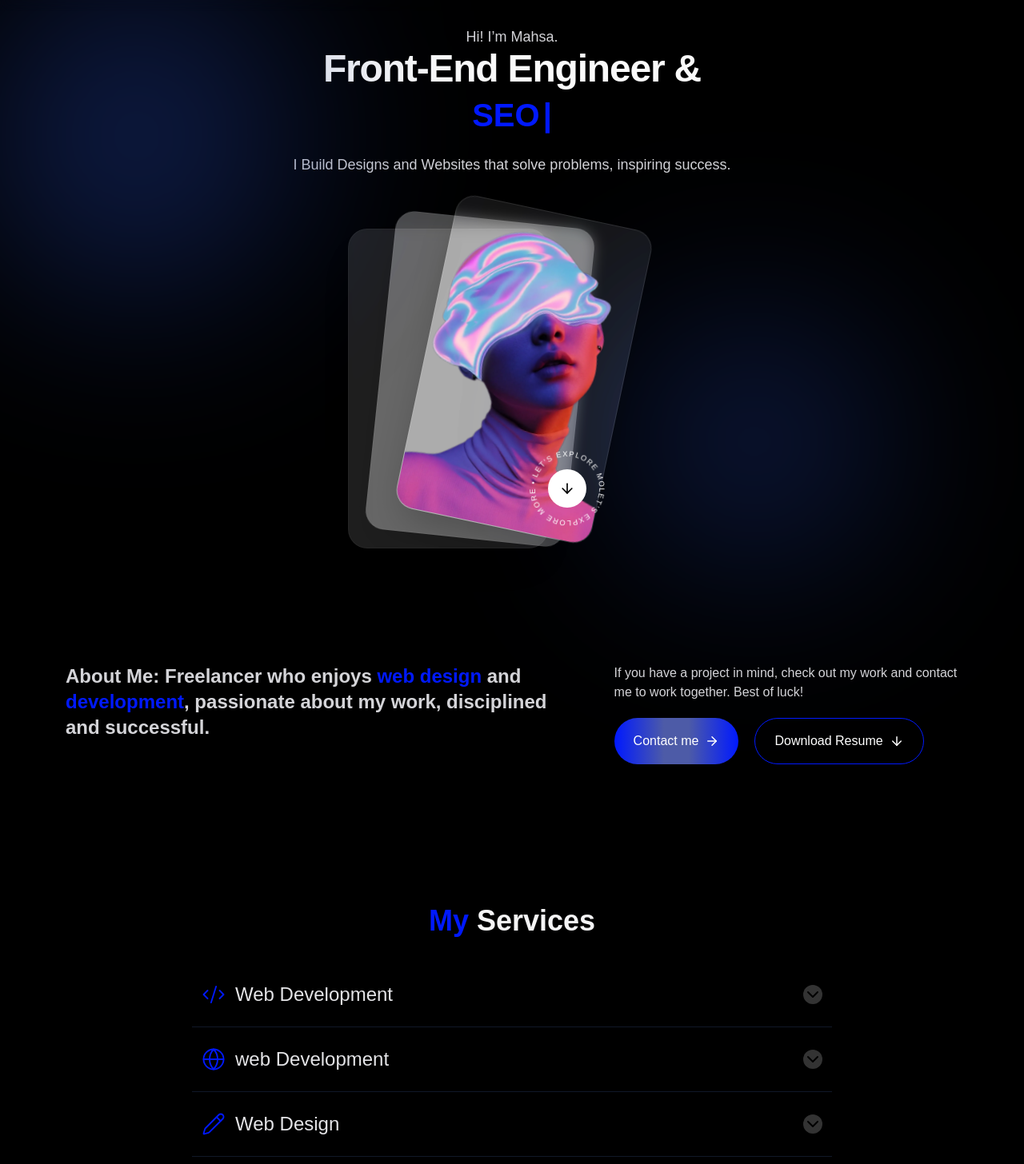
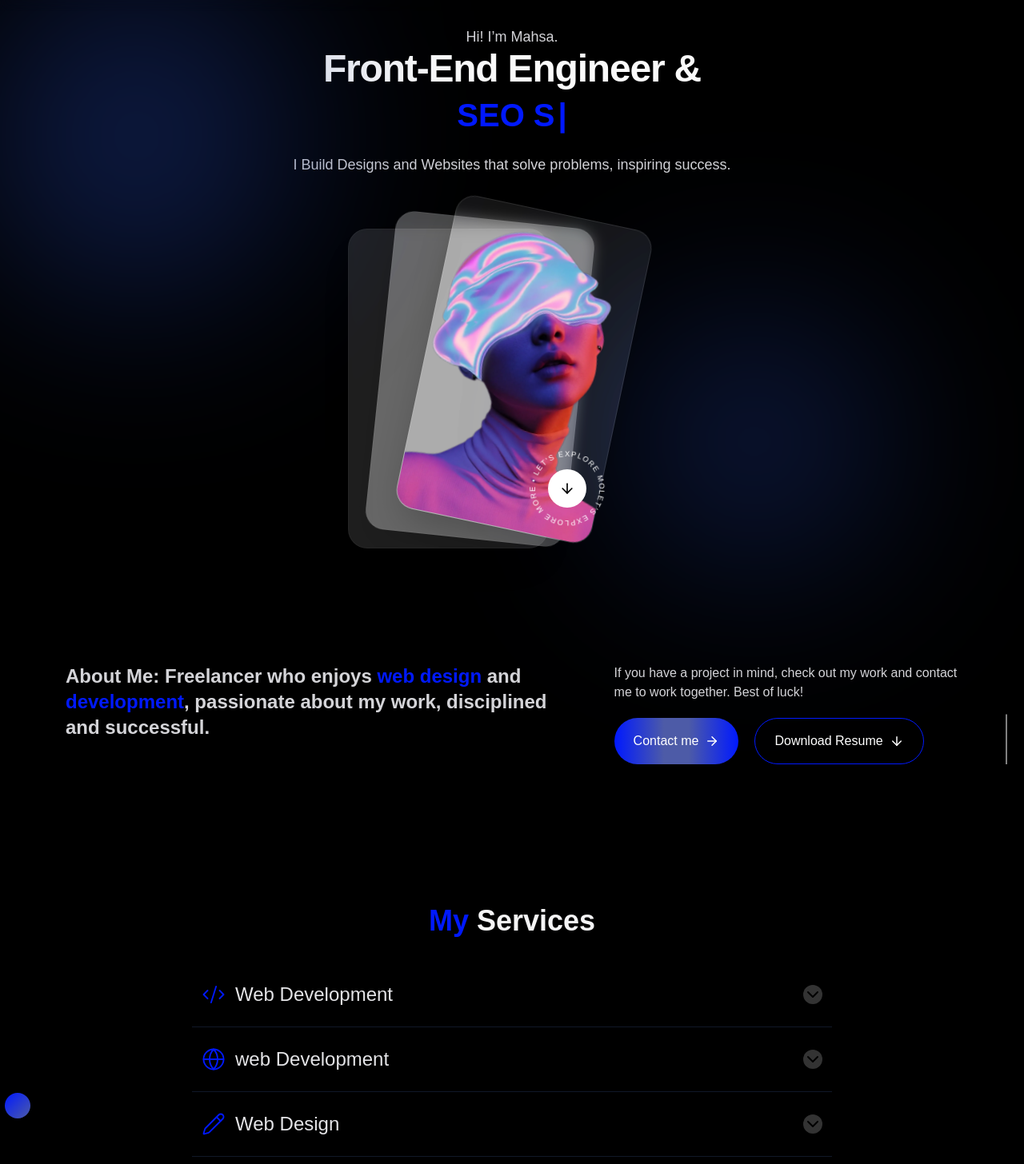
Before and after one commit to MahsaGeramy/Portfolio, a Next.js app: page / in a window 1280 px wide. Shown: the part 74-1530 px from the top of the page at 80% size. Built offline with nearby package versions, Linux system fonts and the light colour scheme.

Commit message:
add: scrollSnake

```diff
--- a/src/app/_components/sections/contactMe.tsx
+++ b/src/app/_components/sections/contactMe.tsx
@@ -106,7 +106,7 @@ const ContactMe = () => {
             delay={200}
             className="w-full"
         >
-            <section id="contactMe" className="mt-10 md:mt-20 w-full mt-24">
+            <section id="contactMe" className="md:mt-20 w-full pt-24">
                 <p className="mb-5 text-center text-3xl md:text-4xl font-bold text-zinc-100">
                     Contact <span className="text-primary">Me</span>
                 </p>
--- a/src/app/_components/sections/heroSection.tsx
+++ b/src/app/_components/sections/heroSection.tsx
@@ -100,7 +100,7 @@ const HeroSection = () =>
                     </div>
                 </section>
             </section>
-            <section className="mt-20 md:mt-32 mb-10 md:mb-24 flex flex-col md:flex-row w-full gap-5 md:gap-10">
+            <section id="about" className="mt-20 md:mt-32 mb-10 md:mb-24 flex flex-col md:flex-row w-full gap-5 md:gap-10">
                 <Reveal
                     className="w-full md:w-[60%]"
                 >
@@ -135,7 +135,8 @@ const HeroSection = () =>
                                 href="/MahsaGeramy.pdf"
                                 download
                                 className="group flex cursor-pointer items-center justify-center gap-2 rounded-full
-    border border-[var(--primary)] px-6 py-4 text-white transition-all duration-300
+                                border border-[var(--primary)] px-6 py-4 text-white transition-all duration-300
+
     hover:bg-white/10 w-full md:w-fit"
                             >
                                 <span>Download Resume</span>
--- a/src/app/_components/sections/myWorks.tsx
+++ b/src/app/_components/sections/myWorks.tsx
@@ -33,7 +33,7 @@ const MyWorks = () =>{
             delay={200}
             className="w-full"
         >
-            <section id="works" className="flex flex-col w-full mt-24">
+            <section id="works" className="flex flex-col w-full pt-24 pb-14">
                 <p className="mb-10 text-center text-3xl md:text-4xl font-bold text-zinc-100">
                     <span className="text-primary">My</span> Works
                 </p>
--- a/src/app/_components/sections/projectCard.tsx
+++ b/src/app/_components/sections/projectCard.tsx
@@ -14,7 +14,7 @@ const ProjectCard = ({ data }: { data: Project }) => {
             target="_blank"
             rel="noopener noreferrer"
             href={data.link}
-            className="min-w-[300px] w-[300px] bg-white/20 p-3 rounded-xl flex flex-col gap-3 hover:scale-[0.98] transition"
+            className="min-w-[300px] w-[300px] bg-white/20 p-3 rounded-xl flex flex-col gap-3 hover:scale-[0.98] transition animated-border"
         >
             <div className="relative w-full h-[200px]">
                 <Image
--- /dev/null
+++ b/src/app/_components/ui/scollSnake/scrollSnake.tsx
@@ -0,0 +1,74 @@
+"use client";
+import { useEffect, useRef } from "react";
+import { measureSnakePoints, interpolateX, SnakePoint } from "./scrollSnakePath2";
+
+const ScrollSnake = () => {
+    const ballRef = useRef<HTMLDivElement>(null);
+    const pointsRef = useRef<SnakePoint[] | null>(null);
+    const rafId = useRef<number | null>(null);
+
+    useEffect(() => {
+        const measure = () => {
+            pointsRef.current = measureSnakePoints();
+        };
+
+        const update = () => {
+            const points = pointsRef.current;
+            const ball = ballRef.current;
+            if (!points || points.length === 0 || !ball) return;
+
+            const first = points[0];
+            const last = points[points.length - 1];
+            const viewportCenter = window.innerHeight / 2;
+            const scrollY = window.scrollY;
+
+            const freeWorldY = scrollY + viewportCenter;
+            const clampedWorldY = Math.min(Math.max(freeWorldY, first.y), last.y);
+
+            let screenY: number;
+            if (freeWorldY < first.y) {
+                screenY = first.y - scrollY;
+            } else if (freeWorldY > last.y) {
+                screenY = last.y - scrollY;
+            } else {
+                screenY = viewportCenter;
+            }
+
+            const x = interpolateX(points, clampedWorldY);
+
+            ball.style.left = `${x}px`;
+            ball.style.top = `${screenY}px`;
+        };
+
+        const onScroll = () => {
+            if (rafId.current) return;
+            rafId.current = requestAnimationFrame(() => {
+                update();
+                rafId.current = null;
+            });
+        };
+
+        measure();
+        update();
+
+        window.addEventListener("scroll", onScroll, { passive: true });
+        window.addEventListener("resize", measure);
+
+        return () => {
+            window.removeEventListener("scroll", onScroll);
+            window.removeEventListener("resize", measure);
+            if (rafId.current) cancelAnimationFrame(rafId.current);
+        };
+    }, []);
+
+    return (
+        <div
+            ref={ballRef}
+            className="fixed z-30 h-8 w-8 -translate-x-1/2 -translate-y-1/2 rounded-full
+        bg-[linear-gradient(135deg,var(--primary),#4d5ba7)]
+        shadow-lg shadow-primary/40 pointer-events-none hidden md:block"
+        />
+    );
+};
+
+export default ScrollSnake;
--- /dev/null
+++ b/src/app/_components/ui/scollSnake/scrollSnakeLoader.tsx
@@ -0,0 +1,23 @@
+"use client";
+import { useEffect, useState } from "react";
+import dynamic from "next/dynamic";
+
+const ScrollSnake = dynamic(() => import("./scrollSnake"), { ssr: false });
+
+const ScrollSnakeLoader = () => {
+    const [shouldLoad, setShouldLoad] = useState(false);
+
+    useEffect(() => {
+        if (shouldLoad) return;
+        const onScroll = () => {
+            setShouldLoad(true);
+            window.removeEventListener("scroll", onScroll);
+        };
+        window.addEventListener("scroll", onScroll, { passive: true });
+        return () => window.removeEventListener("scroll", onScroll);
+    }, [shouldLoad]);
+
+    return shouldLoad ? <ScrollSnake /> : null;
+};
+
+export default ScrollSnakeLoader;
--- /dev/null
+++ b/src/app/_components/ui/scollSnake/scrollSnakePath.tsx
@@ -0,0 +1,41 @@
+"use client";
+import { useEffect, useState } from "react";
+import { measureSnakePoints, pointsToPathD, SnakePoint } from "./scrollSnakePath2";
+
+const ScrollSnakePath = () => {
+    const [points, setPoints] = useState<SnakePoint[] | null>(null);
+
+    useEffect(() => {
+        const measure = () => setPoints(measureSnakePoints());
+        measure();
+        window.addEventListener("resize", measure);
+        window.addEventListener("load", measure);
+        return () => {
+            window.removeEventListener("resize", measure);
+            window.removeEventListener("load", measure);
+        };
+    }, []);
+
+    if (!points || points.length === 0) return null;
+
+    const height = points[points.length - 1].y;
+
+    return (
+        <svg
+            className="pointer-events-none fixed left-0 top-0 z-[-1] hidden md:block"
+            width="100%"
+            height={height}
+            style={{ position: "absolute" }}
+        >
+            <path
+                d={pointsToPathD(points)}
+                fill="none"
+                stroke="white"
+                strokeWidth={2}
+                strokeOpacity={0.5}
+            />
+        </svg>
+    );
+};
+
+export default ScrollSnakePath;
--- /dev/null
+++ b/src/app/_components/ui/scollSnake/scrollSnakePath2.ts
@@ -0,0 +1,87 @@
+export interface SnakePoint {
+    x: number;
+    y: number;
+}
+
+const SECTION_ORDER = [
+    { id: "about", side: "right" as const },
+    { id: "services", side: "left" as const },
+    { id: "works", side: "right" as const },
+    { id: "contactMe", side: "left" as const },
+];
+
+const OFFSET = 48;
+
+export function measureSnakePoints(): SnakePoint[] | null {
+    const main = document.querySelector("main");
+    if (!main) return null;
+    const mainRect = main.getBoundingClientRect();
+
+    const leftX = mainRect.left - OFFSET;
+    const rightX = mainRect.left + mainRect.width + OFFSET;
+
+    const points: SnakePoint[] = [];
+
+    SECTION_ORDER.forEach(({ id, side }, index) => {
+        const el = document.getElementById(id);
+        if (!el) return;
+        const rect = el.getBoundingClientRect();
+        const x = side === "right" ? rightX : leftX;
+
+        const topY =
+            index === 0
+                ? rect.top + window.scrollY + rect.height / 2
+                : rect.top + window.scrollY;
+        const bottomY = rect.top + window.scrollY + rect.height;
+
+        points.push({ x, y: topY });
+        points.push({ x, y: bottomY });
+    });
+
+    return points;
+}
+
+// منحنی S-شکل: شیب صفر در ابتدا و انتها، بدون جهش ناگهانی در تغییر جهت
+function smoothstep(t: number): number {
+    const clamped = Math.min(Math.max(t, 0), 1);
+    return clamped * clamped * (3 - 2 * clamped);
+}
+
+export function interpolateX(points: SnakePoint[], y: number): number {
+    if (points.length === 0) return 0;
+    const first = points[0];
+    const last = points[points.length - 1];
+    const clampedY = Math.min(Math.max(y, first.y), last.y);
+
+    for (let i = 0; i < points.length - 1; i++) {
+        const a = points[i];
+        const b = points[i + 1];
+        if (clampedY >= a.y && clampedY <= b.y) {
+            const t = (clampedY - a.y) / (b.y - a.y || 1);
+            const eased = smoothstep(t);
+            return a.x + (b.x - a.x) * eased;
+        }
+    }
+    return last.x;
+}
+
+export function pointsToPathD(points: SnakePoint[], samplesPerSegment = 20): string {
+    if (points.length === 0) return "";
+    if (points.length === 1) return `M ${points[0].x} ${points[0].y}`;
+
+    let d = `M ${points[0].x} ${points[0].y}`;
+
+    for (let i = 0; i < points.length - 1; i++) {
+        const a = points[i];
+        const b = points[i + 1];
+        for (let s = 1; s <= samplesPerSegment; s++) {
+            const t = s / samplesPerSegment;
+            const eased = t * t * (3 - 2 * t);
+            const x = a.x + (b.x - a.x) * eased;
+            const y = a.y + (b.y - a.y) * t;
+            d += ` L ${x} ${y}`;
+        }
+    }
+
+    return d;
+}
--- a/src/app/page.tsx
+++ b/src/app/page.tsx
@@ -1,16 +1,23 @@
-import MyServices from "@/app/_components/sections/myServices";
-import ContactMe from "@/app/_components/sections/contactMe";
 import HeroSection from "@/app/_components/sections/heroSection";
-import MyWorks from "@/app/_components/sections/myWorks";
+import dynamic from "next/dynamic";
+
+const MyWorks = dynamic(() => import("@/app/_components/sections/myWorks"));
+const MyServices = dynamic(() => import("@/app/_components/sections/myServices"));
+const ContactMe = dynamic(() => import("@/app/_components/sections/contactMe"));
+import ScrollSnakeLoader from "@/app/_components/ui/scollSnake/scrollSnakeLoader";
+import ScrollSnakePath from "@/app/_components/ui/scollSnake/scrollSnakePath";
+
 
 export default function Home() {
 
     return (
         <main className="flex min-h-screen max-w-[1140px] w-full flex-col items-center justify-center px-3 font-sans mt-5 md:mt-10">
+            <ScrollSnakePath />
             <HeroSection />
             <MyServices/>
             <MyWorks/>
             <ContactMe/>
+            <ScrollSnakeLoader />
         </main>
     );
 }
--- a/src/styles/globals.css
+++ b/src/styles/globals.css
@@ -180,3 +180,48 @@ textarea:-webkit-autofill:focus {
   background-color: transparent !important;
   transition: background-color 9999s ease-in-out 0s;
 }
+
+.animated-border {
+  position: relative;
+}
+.animated-border::before {
+  content: '';
+  position: absolute;
+  inset: -1px;
+  border-radius: inherit;
+  padding: 1px;
+  background: conic-gradient(from var(--angle), transparent, var(--primary), transparent 30%);
+  -webkit-mask: linear-gradient(#fff 0 0) content-box, linear-gradient(#fff 0 0);
+  -webkit-mask-composite: xor;
+  mask-composite: exclude;
+  animation: rotate-border 3s linear infinite;
+  opacity: 0;
+  transition: opacity 0.3s;
+}
+.animated-border:hover::before {
+  opacity: 1;
+}
+@property --angle {
+  syntax: '<angle>';
+  initial-value: 0deg;
+  inherits: false;
+}
+@keyframes rotate-border {
+  to { --angle: 360deg; }
+}
+
+
+
+
+.gradient-text {
+  background: linear-gradient(90deg, var(--primary), #4d5ba7, var(--primary));
+  background-size: 200% auto;
+  -webkit-background-clip: text;
+  background-clip: text;
+  color: transparent;
+  animation: gradient-shift 4s ease infinite;
+}
+@keyframes gradient-shift {
+  0%, 100% { background-position: 0% center; }
+  50% { background-position: 100% center; }
+}
```
